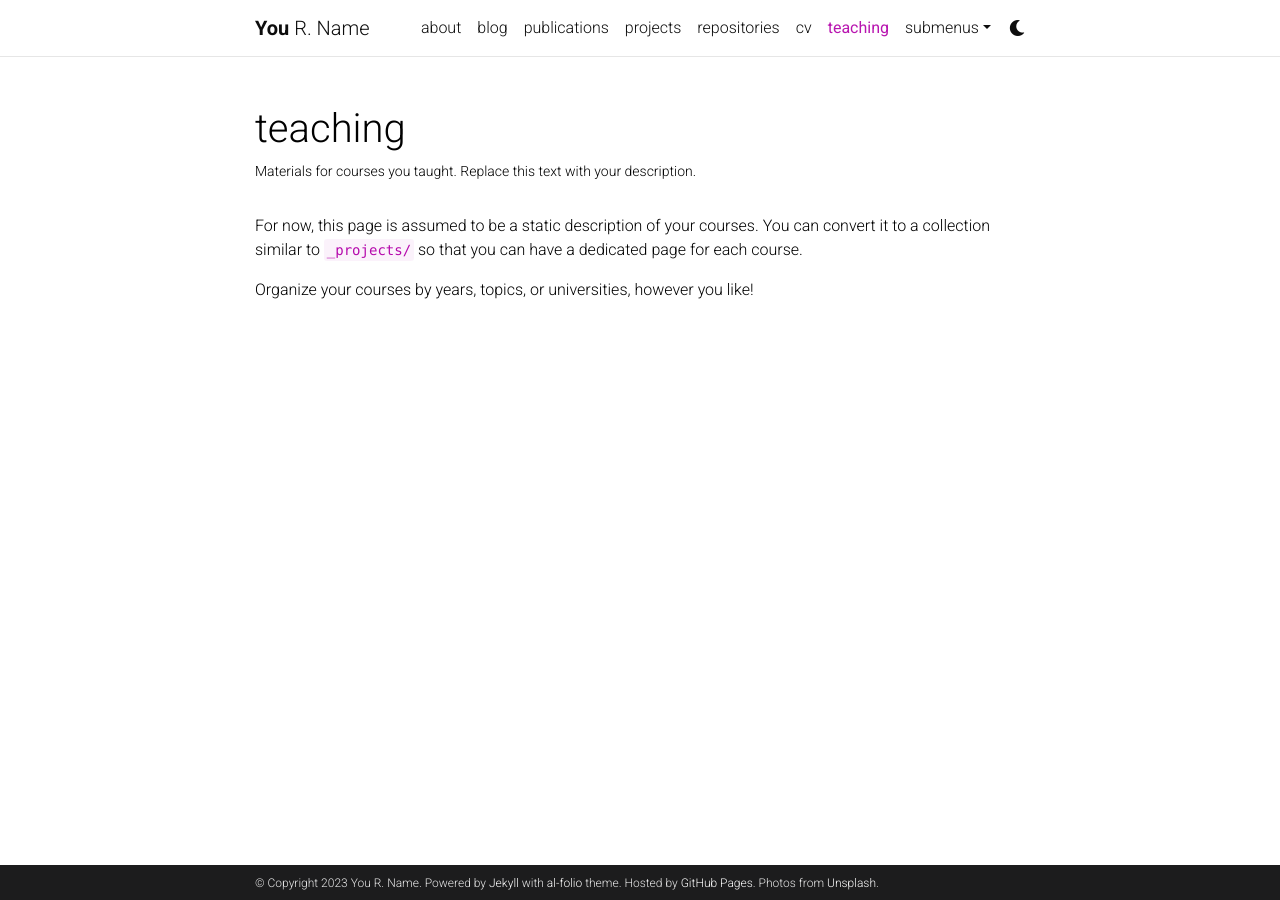
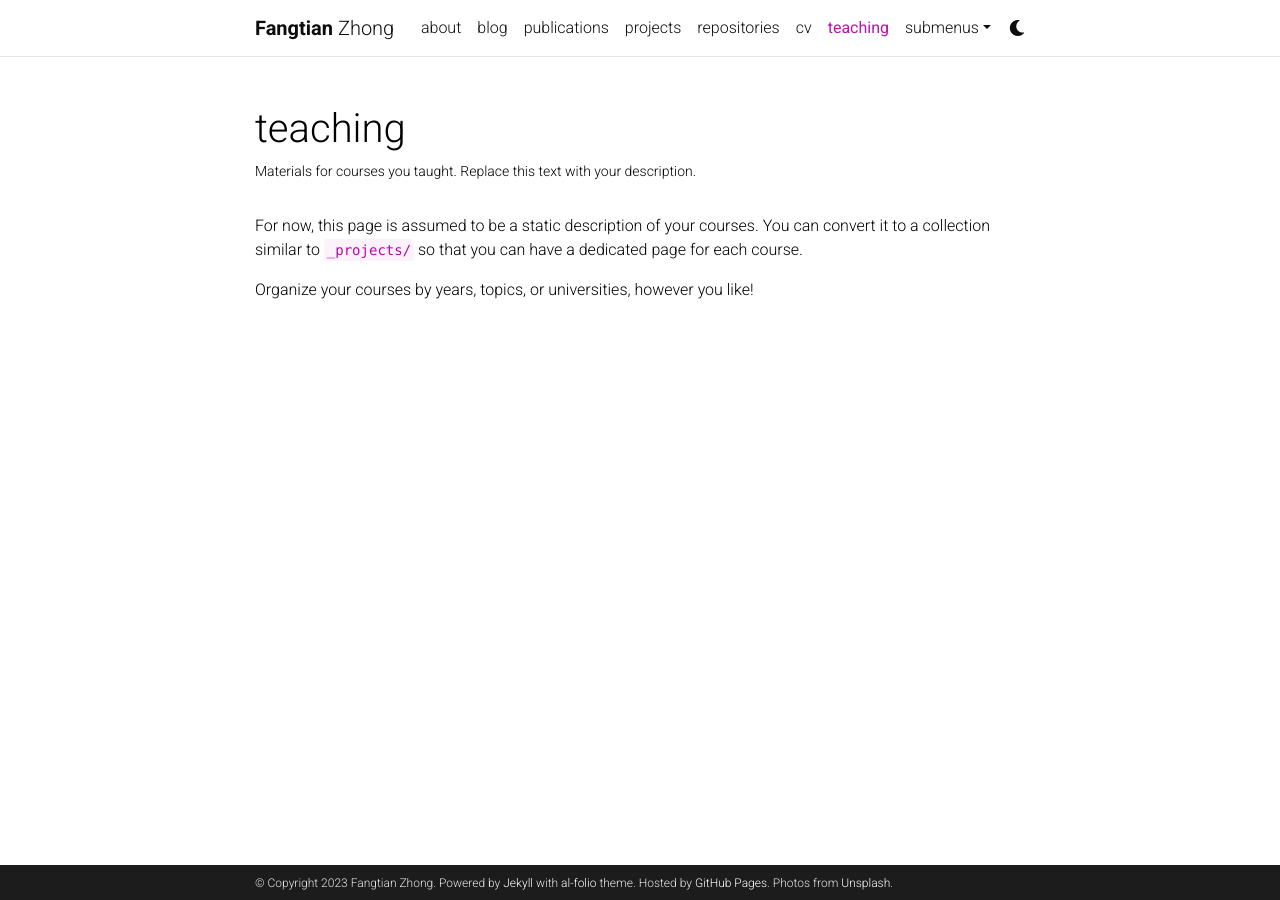
Before and after one commit to fangtian-zhong/fangtian-zhongtest.github.io, a Jekyll site: the page built from _pages/teaching.md, in a window 1280 px wide. Built offline with Jekyll 4.4.1, drawn with Linux system fonts in a browser that asks for light colours; comment, search, counter and statistics services are not loaded; a style sheet for code colours, icons or effects is not loaded.

Commit message:
Update _config.yml

```diff
--- a/_config.yml
+++ b/_config.yml
@@ -3,10 +3,10 @@
 # -----------------------------------------------------------------------------
 
 title: blank # the website title (if blank, full name will be used instead)
-first_name: You
-middle_name: R.
-last_name: Name
-email: you@example.com
+first_name: Fangtian
+middle_name:
+last_name: Zhong
+email: squareky_zhong@gwu.edu
 description: > # the ">" symbol means to ignore newlines until "footer_text:"
   A simple, whitespace theme for academics. Based on [*folio](https://github.com/bogoli/-folio) design.
 footer_text: >
@@ -18,8 +18,8 @@
 lang: en # the language of your site (for example: en, fr, cn, ru, etc.)
 icon: ⚛️  # the emoji used as the favicon (alternatively, provide image name in /assets/img/)
 
-url: https://alshedivat.github.io # the base hostname & protocol for your site
-baseurl: /al-folio # the subpath of your site, e.g. /blog/
+url: https://fangtian-zhong.github.io # the base hostname & protocol for your site
+baseurl:  # the subpath of your site, e.g. /blog/
 last_updated: false # set to true if you want to display last updated in the footer
 impressum_path:  # set to path to include impressum link in the footer, use the same path as permalink in a page, helps to conform with EU GDPR
 
```
